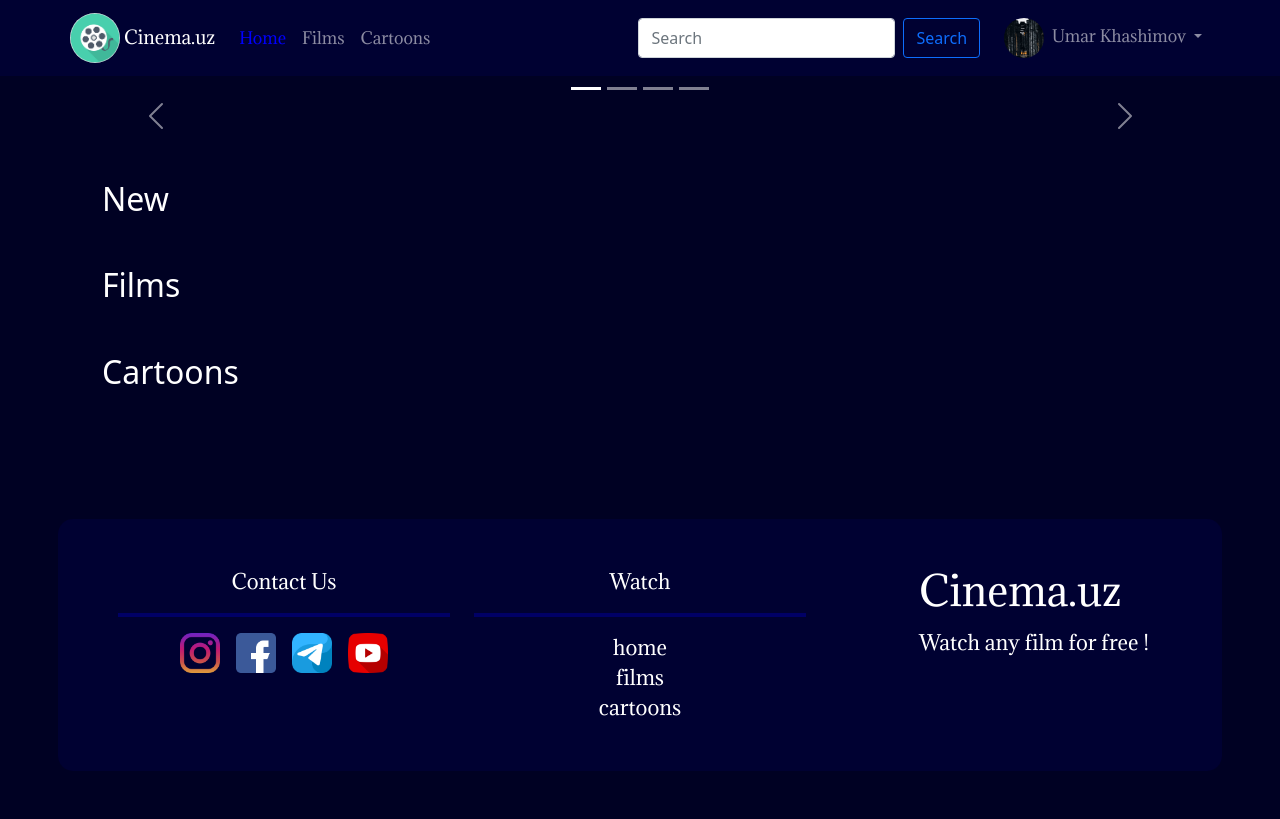
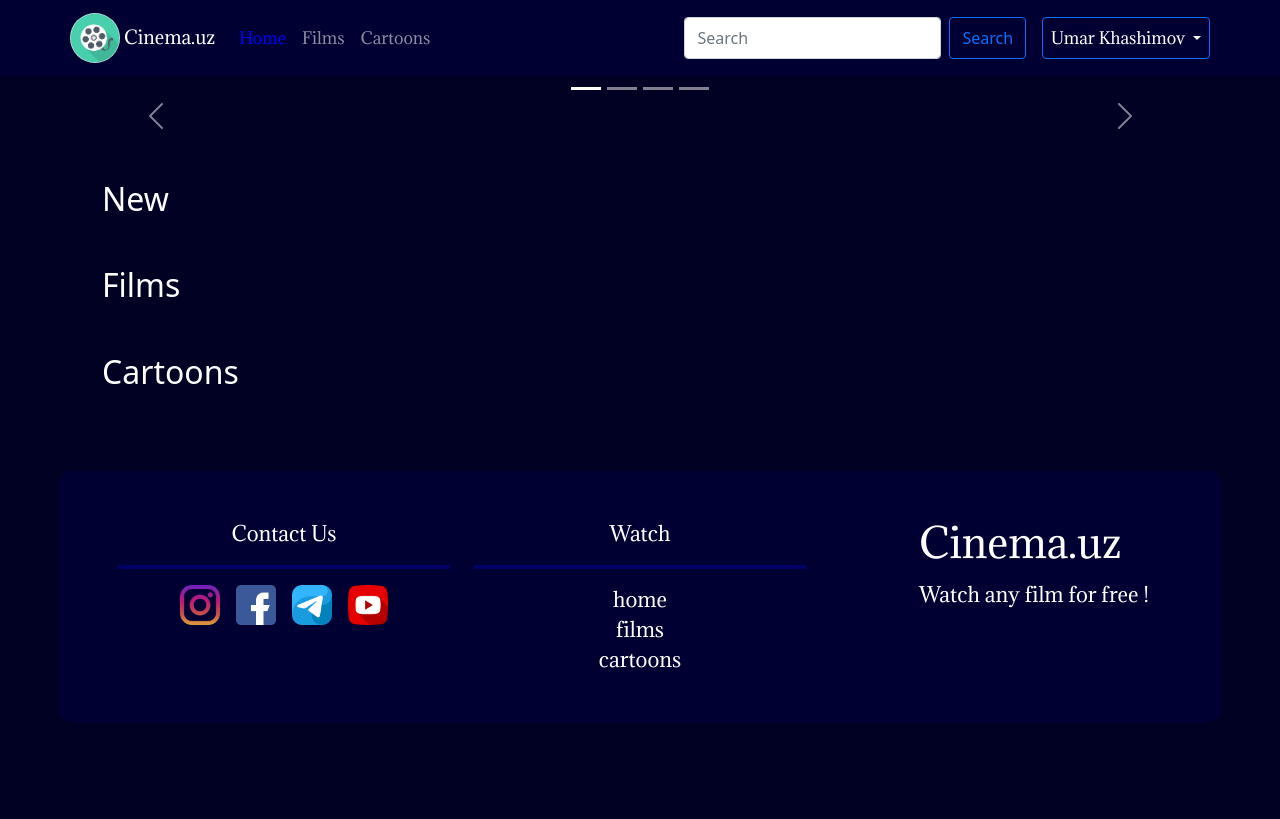
Before and after one commit to Master2907/cinema, a Django app: page / in a window 1280 px wide. After the commit the page ends 723 px from the top, so only its background shows below. Run offline with Django 4.2, Linux system fonts and the light colour scheme; data that the repository does not hold is empty; some libraries are stand-ins or nearby versions.

Commit message:
bugs fixed

```diff
--- a/assets/css/main.css
+++ b/assets/css/main.css
@@ -253,6 +253,10 @@ option {
     height: 400px;
 }
 
+.account-link:hover {
+    color: #ffffff !important;
+}
+
 .film-d {
     color: #ffffff;
     font-family: Adamina;
--- a/pages/views.py
+++ b/pages/views.py
@@ -55,12 +55,15 @@ class CartoonPageView(ListView):
     template_name = 'main/cartoons.html'
     paginate_by = 12
     context_object_name = 'films'
+    m_list = []
+    for i in range(1, 100 + 1):
+        m_list.append(i)
 
     def get_context_data(self, *, object_list=None, **kwargs):
         context = super(CartoonPageView, self, **kwargs).get_context_data()
         context['tags'] = TagModel.objects.all()
         context['genres'] = GenreModel.objects.all()
-        context['years'] = set(FilmModel.objects.all())
+        context['years'] = FilmModel.objects.all()
 
         return context
 
--- a/templates/base.html
+++ b/templates/base.html
@@ -28,7 +28,7 @@
             <li class="nav-item dropdown d-block d-lg-none">
                 <a class="nav-link dropdown-toggle" href="#" id="navbarDarkDropdownMenuLink" role="button"
                    data-bs-toggle="dropdown" aria-expanded="false">
-                    <img class="user-icon me-2" src="{% static 'img/user-icon.jpg' %}" alt="">Umar Khashimov
+                    Umar Khashimov
                 </a>
                 <ul class="dropdown-menu dropdown-menu-dark" aria-labelledby="navbarDarkDropdownMenuLink">
                     <li><a class="dropdown-item" href="#"><img class="nav-icon me-2"
@@ -85,9 +85,9 @@
                 {#                    </a>#}
                 {#                </li>#}
                 <li class="nav-item dropdown d-none d-lg-block">
-                    <a class="nav-link dropdown-toggle" href="#" id="navbarDarkDropdownMenuLink" role="button"
+                    <a class="nav-link account-link btn btn-outline-primary text-white dropdown-toggle my-2" href="#" id="navbarDarkDropdownMenuLink" role="button"
                        data-bs-toggle="dropdown" aria-expanded="false">
-                        <img class="user-icon me-2" src="{% static 'img/user-icon.jpg' %}" alt="">Umar Khashimov
+                        Umar Khashimov
                     </a>
                     <ul class="dropdown-menu dropdown-menu-dark" aria-labelledby="navbarDarkDropdownMenuLink">
                         <li><a class="dropdown-item" href="#"><img alt="" class="nav-icon me-2"
@@ -114,7 +114,7 @@
 {% endblock %}
 
 <!-- FOOTER START -->
-<div class="container-fluid container-lg px-5 px-lg-0 mt-5 pt-5 p-0">
+<div class="container-fluid container-lg px-5 px-lg-0 mt-5  p-0">
     <div class="row footer justify-content-between p-5">
         <div class="col-3 col-md-3 col-lg-4 ">
             <p class="d-flex justify-content-center">Contact Us</p>
--- a/templates/main/cartoons.html
+++ b/templates/main/cartoons.html
@@ -33,7 +33,6 @@
                                 <option value="">---</option>
                                     {% for year in years %}
                                         <option {% if request.GET.year == year.year %}selected{% endif %} value="{{ year.year }}">{{ year.year }}</option>
-
                                     {% endfor %}
                                 </select>
                             </div>
```
Also changed, not shown: templates/main/watch.html (+11 -5 lines).
